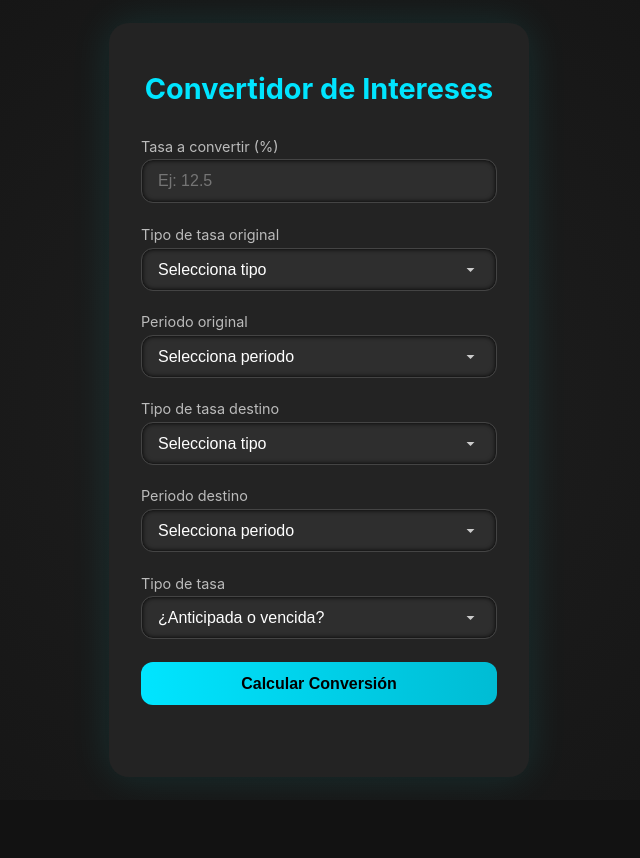
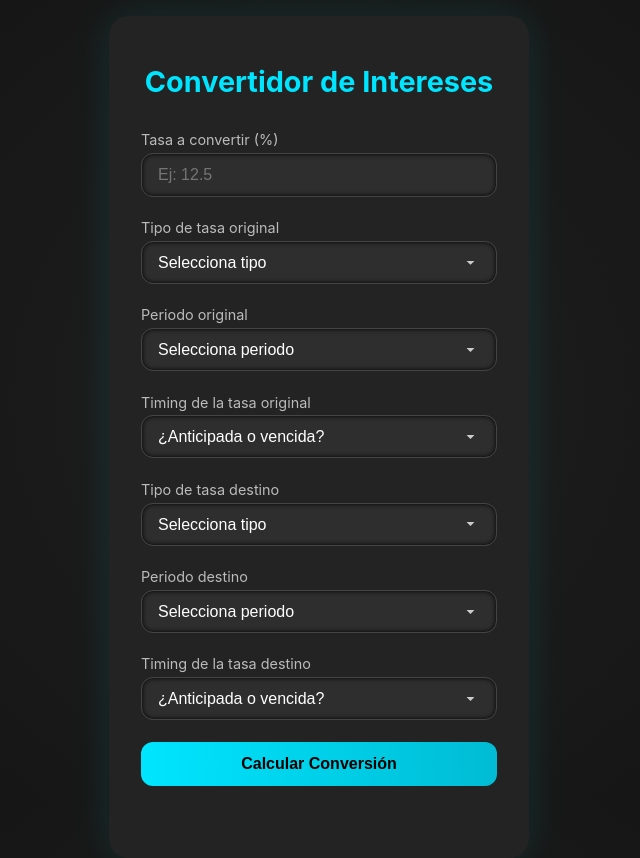
Before and after one commit to DarioM70/ConvertidorTasas, a Flask app: page / in a window 1280 px wide. Shown: the whole page, without its empty margins (321-961 px from the left). Before the commit the page ends 789 px from the top, so only its background shows below. Run offline with Flask 3, Linux system fonts and the light colour scheme.

Commit message:
add partial version of the app tasas

```diff
--- a/app.py
+++ b/app.py
@@ -1,7 +1,6 @@
 from flask import Flask, render_template, request
 
 app = Flask(__name__)
-
 
 PERIODOS_POR_AÑO = {
     'diaria': 365,
@@ -14,57 +13,170 @@ PERIODOS_POR_AÑO = {
     'anual': 1
 }
 
+# ---------- Conversión entre vencida y anticipada (por período) ----------
+def anticipada_a_vencida(d):
+    # d = tasa anticipada por período
+    if d < 0:
+        raise ValueError("La tasa anticipada no puede ser negativa.")
+    if d >= 1:
+        raise ValueError("La tasa anticipada por período debe ser < 100%.")
+    return d / (1 - d)
+
+def vencida_a_anticipada(i):
+    # i = tasa vencida por período
+    if i < 0:
+        raise ValueError("La tasa no puede ser negativa.")
+    return i / (1 + i)
+
+# ---------- Puentes con TEA ----------
+def tea_from_effective_period(i_p, n):
+    # i_p = efectiva por período (vencida), n = periodos/año
+    return (1 + i_p) ** n - 1
+
+def effective_period_from_tea(tea, n):
+    if tea < -0.9999999:
+        raise ValueError("La TEA no puede ser menor o igual a -100%.")
+    return (1 + tea) ** (1 / n) - 1
+
+# ---------- Normalizador: origen -> i_p (efectiva por período, vencida) ----------
+def to_effective_period_from_origin(valor_dec, origen_tipo, origen_periodo, tipo_tiempo_origen):
+    """
+    Devuelve (i_p, n) donde:
+      - i_p = tasa efectiva por período (vencida) equivalente al ORIGEN
+      - n   = periodos/año del periodo 'origen_periodo'
+    Reglas:
+      - efectiva (por período): solo vencida
+      - efectiva_anual (TEA): solo vencida
+      - nominal: vencida o anticipada
+    """
+    if valor_dec < 0:
+        raise ValueError("La tasa no puede ser negativa.")
+
+    if origen_periodo not in PERIODOS_POR_AÑO:
+        raise ValueError("Período de origen inválido.")
+    n = PERIODOS_POR_AÑO[origen_periodo]
+
+    if origen_tipo == 'efectiva':
+        # Efectiva por período (vencida). Si ponen anticipada -> error.
+        if tipo_tiempo_origen != 'vencida':
+            raise ValueError("La tasa efectiva por período solo puede ser vencida (no anticipada).")
+        i_p = valor_dec
+
+    elif origen_tipo == 'efectiva_anual':
+        # TEA -> i_p del período elegido
+        if tipo_tiempo_origen != 'vencida':
+            raise ValueError("La TEA (efectiva anual) solo puede ser vencida (no anticipada).")
+        i_p = effective_period_from_tea(valor_dec, n)
+
+    elif origen_tipo == 'nominal':
+        # nominal anual convertible n veces -> por-período r_p
+        r_p = valor_dec / n
+        if tipo_tiempo_origen == 'vencida':
+            i_p = r_p
+        elif tipo_tiempo_origen == 'anticipada':
+            # Validar que r_p < 1 para poder llevar a vencida
+            if r_p >= 1:
+                raise ValueError("Con nominal anticipada, la tasa por período debe ser < 100%.")
+            i_p = anticipada_a_vencida(r_p)
+        else:
+            raise ValueError("Timing de origen inválido.")
+    else:
+        raise ValueError("Tipo de origen inválido.")
+
+    return i_p, n
+
 @app.route('/', methods=['GET', 'POST'])
 def index():
     resultado = None
+    etiqueta = None
     error = None
+
+    # Para re-hidratar selects si falla
+    form_vals = {
+        'valor': '',
+        'origen_tipo': '',
+        'origen_periodo': '',
+        'tipo_tiempo_origen': '',
+        'destino_tipo': '',
+        'destino_periodo': '',
+        'tipo_tiempo_destino': ''
+    }
+
     if request.method == 'POST':
         try:
-            valor = float(request.form['valor']) / 100
+            # Valor base en decimal (ej: 18% -> 0.18)
+            valor = float(request.form['valor']) / 100.0
+            form_vals['valor'] = request.form['valor']
 
             # Origen
-            origen_tipo = request.form['origen_tipo']
-            origen_periodo = request.form['origen_periodo']
+            origen_tipo = request.form['origen_tipo']                 # 'efectiva' | 'efectiva_anual' | 'nominal'
+            origen_periodo = request.form['origen_periodo']           # clave PERIODOS_POR_AÑO
+            tipo_tiempo_origen = request.form['tipo_tiempo_origen']   # 'vencida' | 'anticipada'
+            form_vals['origen_tipo'] = origen_tipo
+            form_vals['origen_periodo'] = origen_periodo
+            form_vals['tipo_tiempo_origen'] = tipo_tiempo_origen
 
             # Destino
-            destino_tipo = request.form['destino_tipo']
-            destino_periodo = request.form['destino_periodo']
+            destino_tipo = request.form['destino_tipo']               # 'efectiva' | 'efectiva_anual' | 'nominal'
+            destino_periodo = request.form['destino_periodo']         # clave PERIODOS_POR_AÑO
+            tipo_tiempo_destino = request.form['tipo_tiempo_destino'] # 'vencida' | 'anticipada'
+            form_vals['destino_tipo'] = destino_tipo
+            form_vals['destino_periodo'] = destino_periodo
+            form_vals['tipo_tiempo_destino'] = tipo_tiempo_destino
 
-            # Anticipada o vencida
-            tipo_tiempo = request.form['tipo_tiempo']
+            # Validación: efectiva/TEA no pueden ser anticipadas (en origen ni destino)
+            if origen_tipo in ('efectiva', 'efectiva_anual') and tipo_tiempo_origen != 'vencida':
+                raise ValueError("Las tasas efectivas (periódica o anual) solo pueden ser vencidas.")
+            if destino_tipo in ('efectiva', 'efectiva_anual') and tipo_tiempo_destino != 'vencida':
+                raise ValueError("Las tasas efectivas (periódica o anual) solo pueden ser vencidas.")
 
-            # Ajuste si es anticipada (origen)
-            if tipo_tiempo == 'anticipada' and origen_tipo in ['efectiva', 'nominal'] and origen_periodo != 'anual':
-                valor = valor / (1 - valor)
+            # 1) ORIGEN -> i_p (efectiva por período, vencida)
+            i_p_origen, n_origen = to_effective_period_from_origin(
+                valor, origen_tipo, origen_periodo, tipo_tiempo_origen
+            )
 
-            # --- Convertir a efectiva anual (TEA) ---
-            n_origen = PERIODOS_POR_AÑO[origen_periodo]
+            # 2) i_p -> TEA (siempre vencida)
+            tea = tea_from_effective_period(i_p_origen, n_origen)
 
-            if origen_tipo == 'nominal':
-                tasa_ea = (1 + valor / n_origen) ** n_origen - 1
-            elif origen_tipo == 'efectiva':
-                tasa_ea = (1 + valor) ** n_origen - 1
+            # 3) Convertir TEA -> i_p_dest (efectiva por período, vencida) del período destino
+            if destino_periodo not in PERIODOS_POR_AÑO:
+                raise ValueError("Período de destino inválido.")
+            n_dest = PERIODOS_POR_AÑO[destino_periodo]
+            i_p_dest = effective_period_from_tea(tea, n_dest)
+
+            # 4) Formar la salida según DESTINO y timing de DESTINO
+            if destino_tipo == 'efectiva':
+                # Efectiva por período (vencida)
+                resultado_dec = i_p_dest
+                etiqueta = f"Efectiva {destino_periodo} (vencida)"
+
+            elif destino_tipo == 'efectiva_anual':
+                # TEA
+                resultado_dec = tea
+                etiqueta = "Efectiva anual (TEA)"
+
+            elif destino_tipo == 'nominal':
+                # Nominal anual convertible n_dest
+                if tipo_tiempo_destino == 'vencida':
+                    resultado_dec = i_p_dest * n_dest
+                    etiqueta = f"Nominal anual convertible {destino_periodo} (vencida)"
+                elif tipo_tiempo_destino == 'anticipada':
+                    d_p_dest = vencida_a_anticipada(i_p_dest)
+                    resultado_dec = d_p_dest * n_dest
+                    etiqueta = f"Nominal anual convertible {destino_periodo} (anticipada)"
+                else:
+                    raise ValueError("Timing de destino inválido.")
             else:
-                tasa_ea = None
+                raise ValueError("Tipo de destino inválido.")
 
-            # --- Convertir desde TEA a tasa destino ---
-            n_destino = PERIODOS_POR_AÑO[destino_periodo]
+            resultado = resultado_dec * 100.0
 
-            if destino_tipo == 'efectiva':
-                resultado = (1 + tasa_ea) ** (1 / n_destino) - 1
-            elif destino_tipo == 'nominal':
-                resultado = (((1 + tasa_ea) ** (1 / n_destino)) - 1) * n_destino
+        except ValueError as ve:
+            error = str(ve)
+        except Exception:
+            error = 'Error en los datos ingresados. Revisa valores y opciones.'
 
-
-            if tipo_tiempo == 'anticipada' and destino_tipo in ['efectiva', 'nominal'] and destino_periodo != 'anual':
-                resultado = resultado / (1 + resultado)
-
-            resultado *= 100
-
-        except Exception:
-            error = 'Error en los datos ingresados. Asegúrate de ingresar un número válido.'
-
-    return render_template('index.html', resultado=resultado, error=error)
+    return render_template('index.html', resultado=resultado, etiqueta=etiqueta, error=error, form_vals=form_vals, periodos=PERIODOS_POR_AÑO.keys())
 
 if __name__ == '__main__':
     from os import environ
--- a/templates/index.html
+++ b/templates/index.html
@@ -133,69 +133,71 @@
     <header>
       <h2>Convertidor de Intereses</h2>
     </header>
+
     <form class="converter-form" method="post">
-
       <div>
         <label for="valor">Tasa a convertir (%)</label>
-        <input type="number" step="0.01" id="valor" min="0" name="valor" required placeholder="Ej: 12.5" />
+        <input type="number" step="0.01" id="valor" min="0" name="valor" required
+               value="{{ form_vals.valor }}" placeholder="Ej: 12.5" />
       </div>
 
-
+      <!-- ORIGEN -->
       <div>
         <label for="origen_tipo">Tipo de tasa original</label>
         <select name="origen_tipo" id="origen_tipo" required>
-          <option value="" disabled selected>Selecciona tipo</option>
-          <option value="nominal">Nominal</option>
-          <option value="efectiva">Efectiva</option>
+          <option value="" disabled {% if not form_vals.origen_tipo %}selected{% endif %}>Selecciona tipo</option>
+          <option value="nominal" {% if form_vals.origen_tipo=='nominal' %}selected{% endif %}>Nominal (anual convertible n)</option>
+          <option value="efectiva" {% if form_vals.origen_tipo=='efectiva' %}selected{% endif %}>Efectiva por período</option>
+          <option value="efectiva_anual" {% if form_vals.origen_tipo=='efectiva_anual' %}selected{% endif %}>Efectiva anual (TEA)</option>
         </select>
       </div>
 
       <div>
         <label for="origen_periodo">Periodo original</label>
         <select name="origen_periodo" id="origen_periodo" required>
-          <option value="" disabled selected>Selecciona periodo</option>
-          <option value="diaria">Diaria</option>
-          <option value="quincenal">Quincenal</option>
-          <option value="bimestral">Bimestral</option>
-          <option value="mensual">Mensual</option>
-          <option value="trimestral">Trimestral</option>
-          <option value="cuatrimestral">Cuatrimestral</option>
-          <option value="semestral">Semestral</option>
-          <option value="anual">Anual</option>
+          <option value="" disabled {% if not form_vals.origen_periodo %}selected{% endif %}>Selecciona periodo</option>
+          {% for p in periodos %}
+            <option value="{{ p }}" {% if form_vals.origen_periodo==p %}selected{% endif %}>{{ p|capitalize }}</option>
+          {% endfor %}
         </select>
       </div>
 
+      <div>
+        <label for="tipo_tiempo_origen">Timing de la tasa original</label>
+        <select name="tipo_tiempo_origen" id="tipo_tiempo_origen" required>
+          <option value="" disabled {% if not form_vals.tipo_tiempo_origen %}selected{% endif %}>¿Anticipada o vencida?</option>
+          <option value="vencida" {% if form_vals.tipo_tiempo_origen=='vencida' %}selected{% endif %}>Vencida</option>
+          <option value="anticipada" {% if form_vals.tipo_tiempo_origen=='anticipada' %}selected{% endif %}>Anticipada</option>
+        </select>
+      </div>
 
+      <!-- DESTINO -->
       <div>
         <label for="destino_tipo">Tipo de tasa destino</label>
         <select name="destino_tipo" id="destino_tipo" required>
-          <option value="" disabled selected>Selecciona tipo</option>
-          <option value="nominal">Nominal</option>
-          <option value="efectiva">Efectiva</option>
+          <option value="" disabled {% if not form_vals.destino_tipo %}selected{% endif %}>Selecciona tipo</option>
+          <option value="nominal" {% if form_vals.destino_tipo=='nominal' %}selected{% endif %}>Nominal (anual convertible n)</option>
+          <option value="efectiva" {% if form_vals.destino_tipo=='efectiva' %}selected{% endif %}>Periódica</option>
+          <option value="efectiva_anual" {% if form_vals.destino_tipo=='efectiva_anual' %}selected{% endif %}>Efectiva anual (TEA)</option>
         </select>
       </div>
 
       <div>
         <label for="destino_periodo">Periodo destino</label>
         <select name="destino_periodo" id="destino_periodo" required>
-          <option value="" disabled selected>Selecciona periodo</option>
-          <option value="diaria">Diaria</option>
-          <option value="quincenal">Quincenal</option>
-          <option value="bimestral">Bimestral</option>
-          <option value="mensual">Mensual</option>
-          <option value="trimestral">Trimestral</option>
-          <option value="cuatrimestral">Cuatrimestral</option>
-          <option value="semestral">Semestral</option>
-          <option value="anual">Anual</option>
+          <option value="" disabled {% if not form_vals.destino_periodo %}selected{% endif %}>Selecciona periodo</option>
+          {% for p in periodos %}
+            <option value="{{ p }}" {% if form_vals.destino_periodo==p %}selected{% endif %}>{{ p|capitalize }}</option>
+          {% endfor %}
         </select>
       </div>
 
       <div>
-        <label for="tipo_tiempo">Tipo de tasa</label>
-        <select name="tipo_tiempo" id="tipo_tiempo" required>
-          <option value="" disabled selected>¿Anticipada o vencida?</option>
-          <option value="vencida">Vencida</option>
-          <option value="anticipada">Anticipada</option>
+        <label for="tipo_tiempo_destino">Timing de la tasa destino</label>
+        <select name="tipo_tiempo_destino" id="tipo_tiempo_destino" required>
+          <option value="" disabled {% if not form_vals.tipo_tiempo_destino %}selected{% endif %}>¿Anticipada o vencida?</option>
+          <option value="vencida" {% if form_vals.tipo_tiempo_destino=='vencida' %}selected{% endif %}>Vencida</option>
+          <option value="anticipada" {% if form_vals.tipo_tiempo_destino=='anticipada' %}selected{% endif %}>Anticipada</option>
         </select>
       </div>
 
@@ -205,14 +207,38 @@
     <article class="feedback">
       {% if resultado is not none %}
         <div class="resultado">
-          Resultado: {{ resultado | round(4) }}%
+          Resultado {{ etiqueta }}: {{ "%.6f"|format(resultado) }}%
         </div>
       {% endif %}
-
       {% if error %}
         <div class="error">{{ error }}</div>
       {% endif %}
     </article>
   </section>
+
+  <script>
+    const origenTipo = document.getElementById('origen_tipo');
+    const origenTiming = document.getElementById('tipo_tiempo_origen');
+    const destinoTipo = document.getElementById('destino_tipo');
+    const destinoTiming = document.getElementById('tipo_tiempo_destino');
+
+    function lockTimingIfEffective(selectTipo, selectTiming) {
+      const t = selectTipo.value;
+      const isEff = (t === 'efectiva' || t === 'efectiva_anual');
+      [...selectTiming.options].forEach(o => {
+        if (o.value === 'anticipada') o.disabled = isEff;
+      });
+      if (isEff) selectTiming.value = 'vencida';
+    }
+
+    function syncAll() {
+      lockTimingIfEffective(origenTipo, origenTiming);
+      lockTimingIfEffective(destinoTipo, destinoTiming);
+    }
+
+    origenTipo.addEventListener('change', syncAll);
+    destinoTipo.addEventListener('change', syncAll);
+    document.addEventListener('DOMContentLoaded', syncAll);
+  </script>
 </body>
 </html>
```
